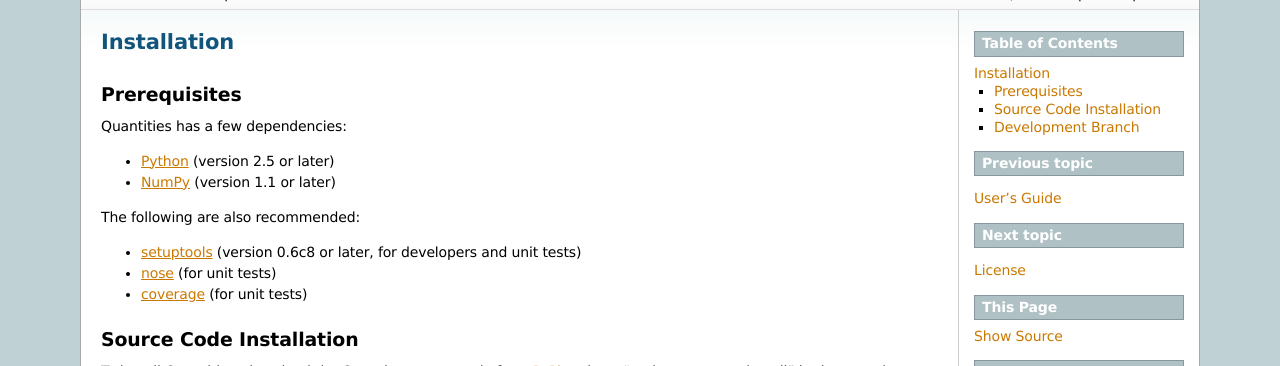
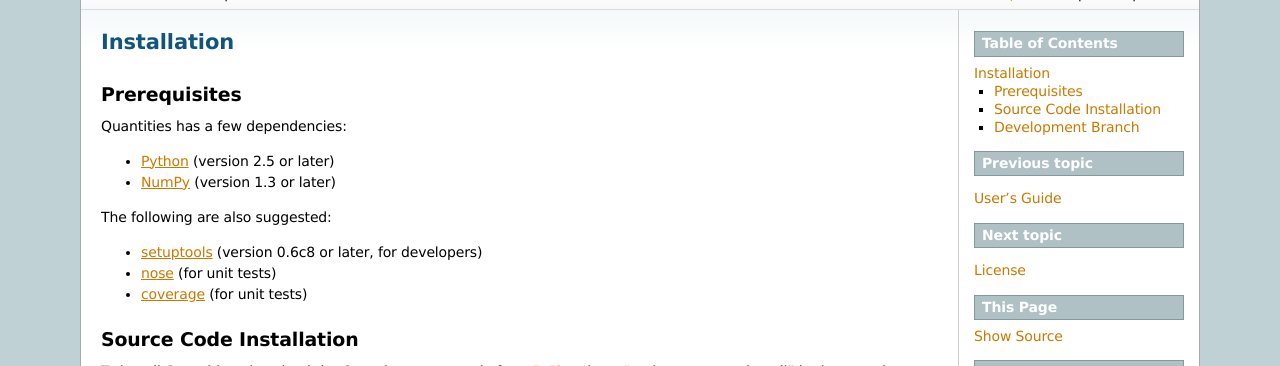
Before and after one commit to python-quantities/python-quantities, a Sphinx documentation site: the page built from doc/source/user/installation.rst, in a window 1280 px wide. Shown: the part 352-718 px from the top of the page. Built offline with Sphinx 7.4.7, drawn with Linux system fonts in a browser that asks for light colours; formulas are drawn with MathJax 3; pages that are not in the unit, such as notebooks, are missing from menus.

Commit message:
update numpy requirements now that numpy-1.3 has been released

```diff
--- a/doc/source/user/installation.rst
+++ b/doc/source/user/installation.rst
@@ -9,11 +9,11 @@
 Quantities has a few dependencies:
 
 * Python_ (version 2.5 or later)
-* NumPy_ (version 1.1 or later)
+* NumPy_ (version 1.3 or later)
 
-The following are also recommended:
+The following are also suggested:
 
-* setuptools_ (version 0.6c8 or later, for developers and unit tests)
+* setuptools_ (version 0.6c8 or later, for developers)
 * nose_ (for unit tests)
 * coverage_ (for unit tests)
 
--- a/setup.py
+++ b/setup.py
@@ -120,5 +120,5 @@
         'quantities.umath'
     ],
     package_data = package_data,
-    requires = ['numpy (>=1.2)'],
+    requires = ['numpy (>=1.3)'],
 )
```
